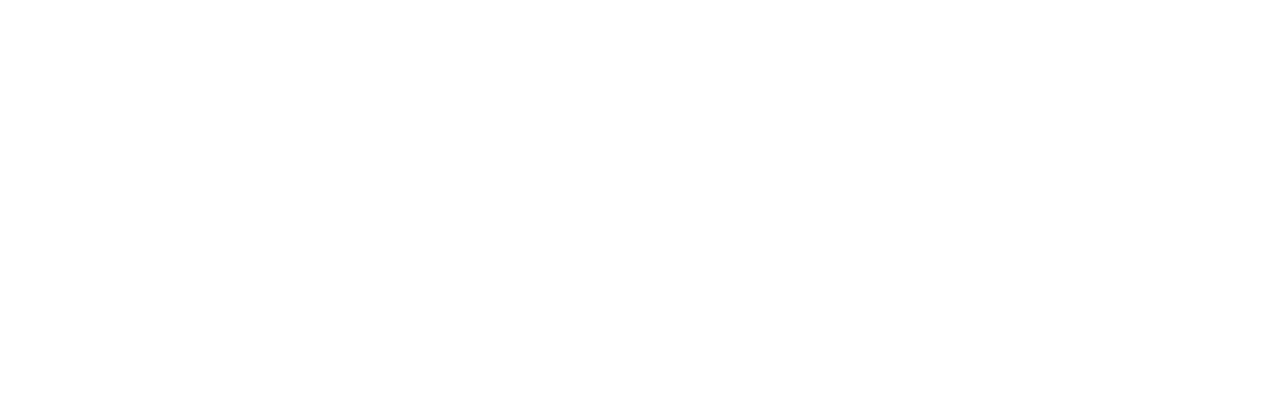
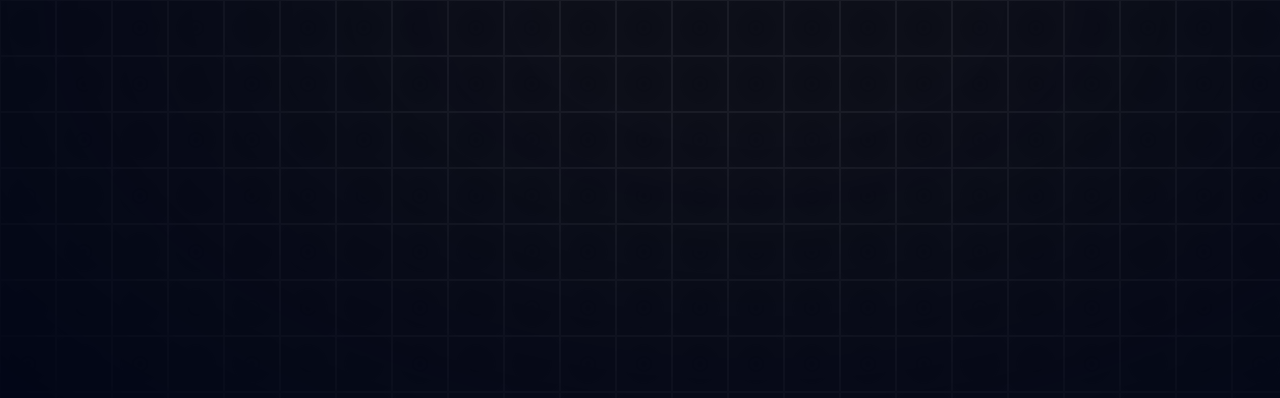
Before and after one commit to Pritika-Shukla/NovaAI, a Next.js app: page / in a window 1280 px wide. Before the commit this address had no page. Shown: the top 398 px of the page. Built offline with nearby package versions, Linux system fonts and the light colour scheme.

Commit message:
fix: converted to dark theme

```diff
--- a/src/app/globals.css
+++ b/src/app/globals.css
@@ -118,5 +118,16 @@
   }
   body {
     @apply bg-background text-foreground;
+    /* Slight black & white textured look */
+    background:
+      radial-gradient(circle at 0 0, rgba(255, 255, 255, 0.03), transparent 60%),
+      radial-gradient(circle at 100% 100%, rgba(255, 255, 255, 0.02), transparent 60%),
+      #020617;
+    color: #e5e7eb;
   }
 }
+
+/* Force app-wide dark theme */
+:root {
+  color-scheme: dark;
+}
--- a/src/app/layout.tsx
+++ b/src/app/layout.tsx
@@ -24,7 +24,7 @@
   children: React.ReactNode;
 }>) {
   return (
-    <html lang="en">
+    <html lang="en" className="dark">
       <body
         className={`${geistSans.variable} ${geistMono.variable} antialiased`}
       >
@@ -34,37 +34,37 @@
           toastOptions={{
             duration: 4000,
             style: {
-              background: 'rgb(255, 255, 255)',
-              color: 'rgb(0, 0, 0)',
-              border: '1px solid rgb(0, 0, 0)',
+              background: "#020617",
+              color: "#e5e7eb",
+              border: "1px solid #1f2937",
             },
             success: {
               iconTheme: {
-                primary: '#10b981',
-                secondary: '#fff',
+                primary: "#22c55e",
+                secondary: "#020617",
               },
               style: {
-                background: 'rgb(255, 255, 255)',
-                color: 'rgb(0, 0, 0)',
-                border: '1px solid rgb(0, 0, 0)',
+                background: "#022c22",
+                color: "#e5e7eb",
+                border: "1px solid #16a34a",
               },
             },
             error: {
               iconTheme: {
-                primary: '#ef4444',
-                secondary: '#fff',
+                primary: "#f97316",
+                secondary: "#020617",
               },
               style: {
-                background: 'rgb(255, 255, 255)',
-                color: 'rgb(0, 0, 0)',
-                border: '1px solid rgb(0, 0, 0)',
+                background: "#450a0a",
+                color: "#fee2e2",
+                border: "1px solid #b91c1c",
               },
             },
             loading: {
               style: {
-                background: 'rgb(255, 255, 255)',
-                color: 'rgb(0, 0, 0)',
-                border: '1px solid rgb(0, 0, 0)',
+                background: "#020617",
+                color: "#e5e7eb",
+                border: "1px solid #1f2937",
               },
             },
           }}
--- a/src/app/page.tsx
+++ b/src/app/page.tsx
@@ -1,5 +1,10 @@
+import { BackgroundRippleEffect } from '@/components/ui/background-ripple-effect'
 import { redirect } from 'next/navigation'
 
 export default function HomePage() {
-  redirect('/dashboard')
+return(
+  <div>
+    <BackgroundRippleEffect/>
+  </div>
+)
 }
```
